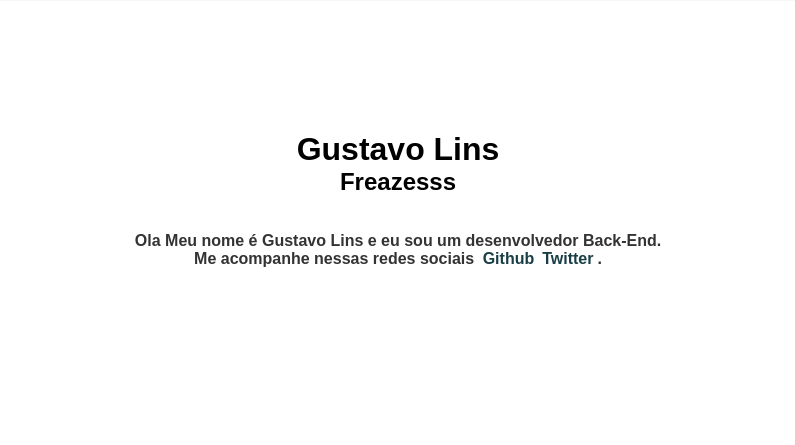
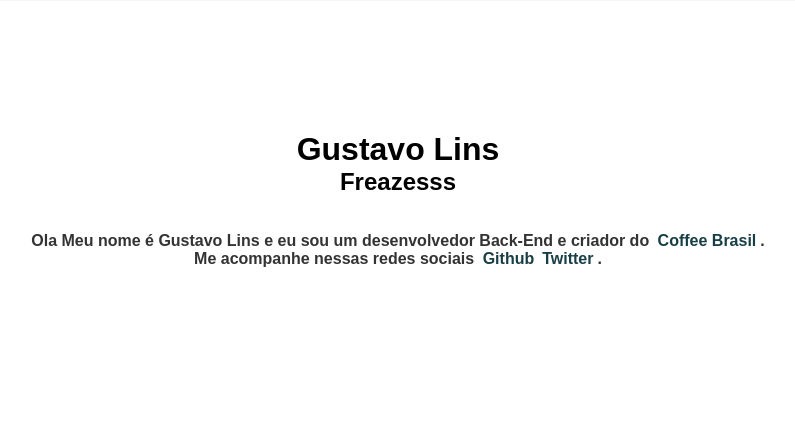
Before and after one commit to NerdScript/freazesss.herokuapp.com, a Flask app: template app/templates/home.html in a window 1280 px wide. Shown: the part 349-794 px from the top of the page, without its empty margins (242-1037 px from the left). Run offline with Flask 2, Linux system fonts and the light colour scheme; the template is opened without the code that fills it, so the values that code supplies are empty.

Commit message:
Update home.html

```diff
--- a/app/templates/home.html
+++ b/app/templates/home.html
@@ -14,7 +14,7 @@
         <h1>Gustavo Lins</h1>
         <h2>Freazesss</h2>
         <br><br>
-        <h4>Ola Meu nome é Gustavo Lins e eu sou um desenvolvedor Back-End.</h4>
+        <h4>Ola Meu nome é Gustavo Lins e eu sou um desenvolvedor Back-End e criador do <a href="https://github.com/coffeebr" target="_blank">Coffee Brasil</a>.</h4>
         <h4>Me acompanhe nessas redes sociais <a href="https://github.com/freazesss" target="_blank">Github</a><a href="https://twitter.com/freazesss" target="_blank">Twitter</a>.</h4>
     </div>
 </body>
```
